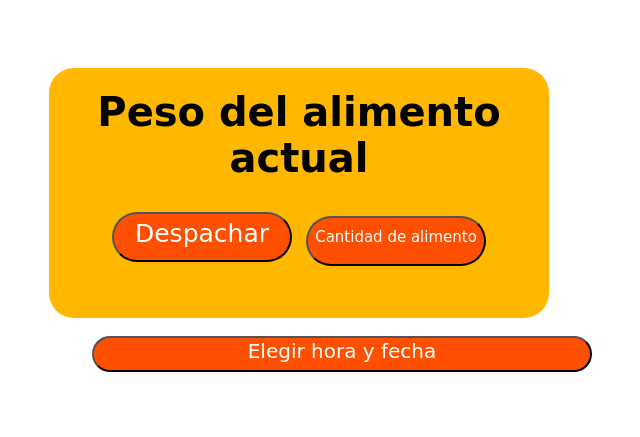
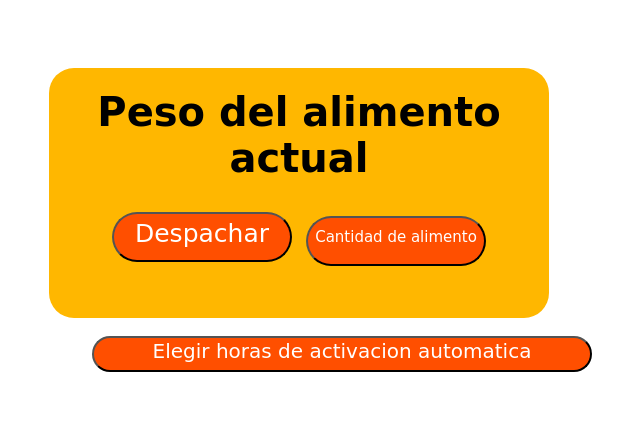
Before and after one commit to FireSoul512/PaginaWeb-Rasp, a Django app: page /index/ in a window 1280 px wide. Shown: the part 179-616 px from the top of the page, without its empty margins (341-981 px from the left). Run offline with Django 3.2, Linux system fonts and the light colour scheme.

Commit message:
Update index.html

```diff
--- a/templates/index/index.html
+++ b/templates/index/index.html
@@ -76,7 +76,7 @@
                     <p style="
                     height: 10px;
                     color: white; font-size: 20px; margin-top: 0px;
-                     ">Elegir hora y fecha</p>
+                     ">Elegir horas de activacion automatica</p>
                 </button>
             </div>
             </form>
```
